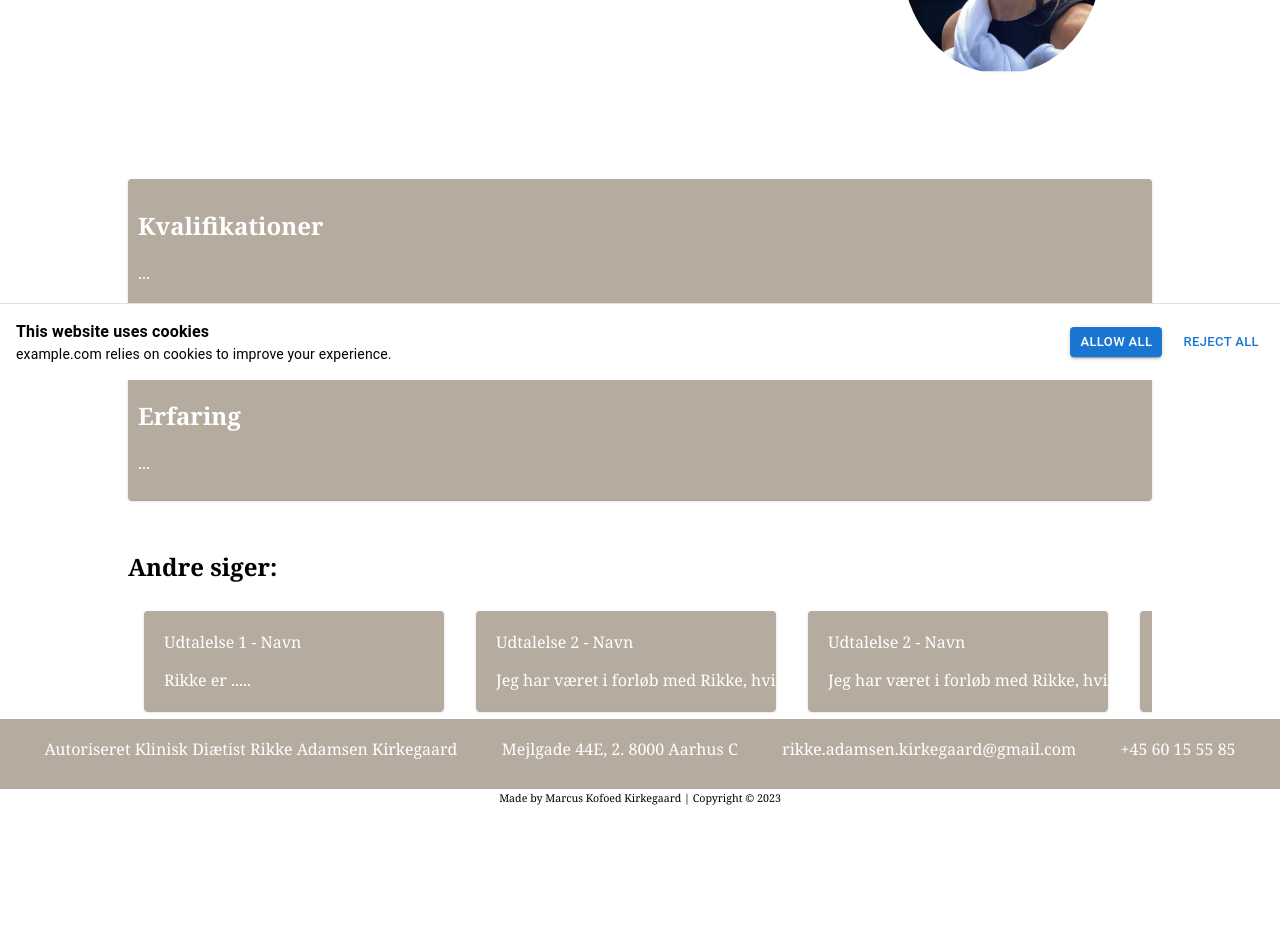
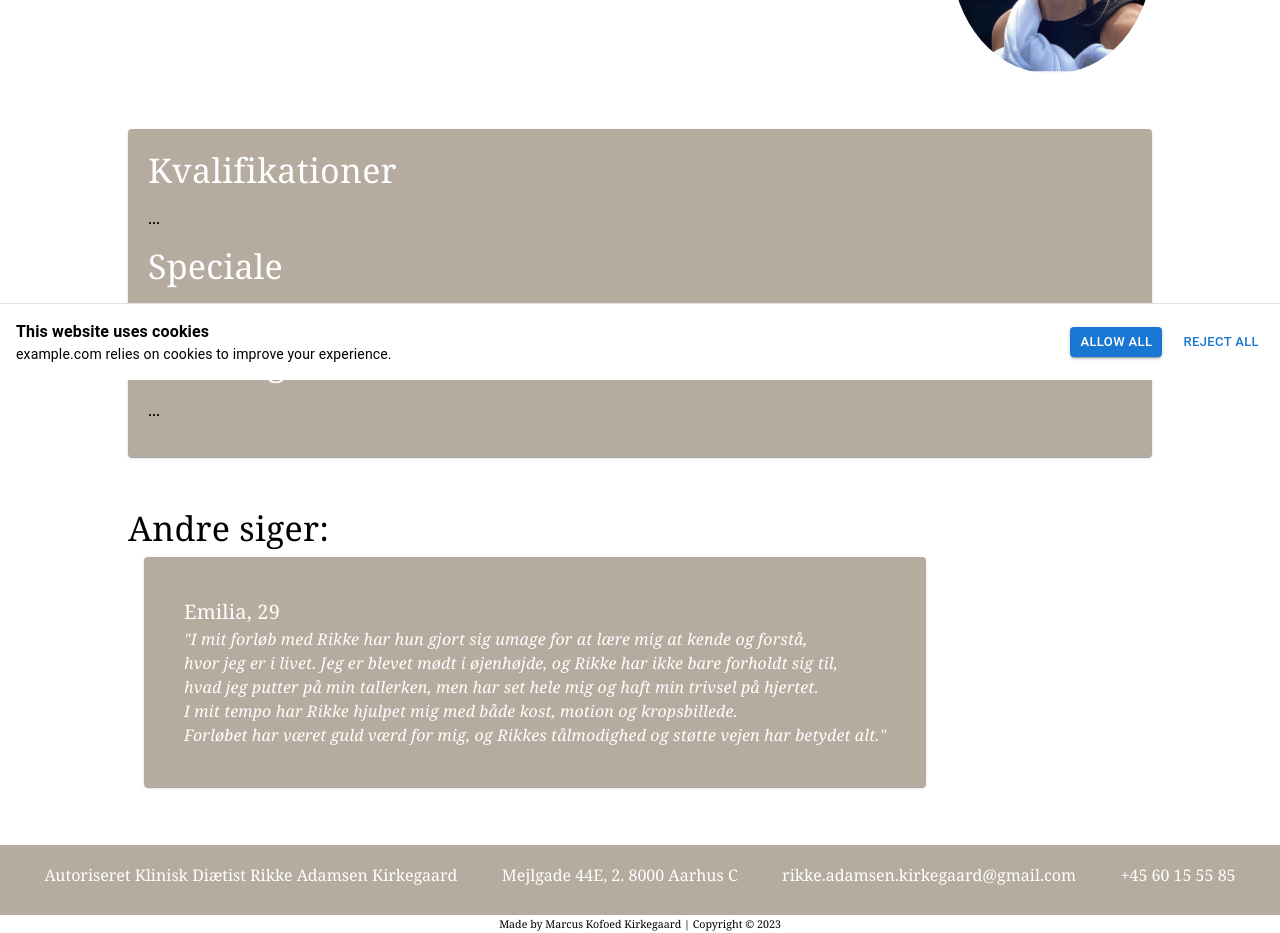
Before and after one commit to MarcusKofoedKirkegaard/rk_website, a React (Create React App) app: page /om-mig in a window 1280 px wide. Shown: the part 420-1353 px from the top of the page. Before the commit the page ends 1227 px from the top, so only its background shows below. Built offline with nearby package versions, Linux system fonts and the light colour scheme.

Commit message:
Unfished but polished

```diff
--- a/src/components/Footer.jsx
+++ b/src/components/Footer.jsx
@@ -7,7 +7,11 @@ const Footer = () => {
         <footer>
             <Box style={{display: 'flex', flexFlow: "wrap", justifyContent: 'space-evenly', paddingBottom: '10px'}}>
                 <span>Autoriseret Klinisk Diætist Rikke Adamsen Kirkegaard</span>
-                <span>Mejlgade 44E, 2. 8000 Aarhus C</span>
+                <span>
+                  <a target="_blank" href='https://www.google.com/maps/place/Mejlgade+44e,+8000+Aarhus/'>
+                    Mejlgade 44E, 2. 8000 Aarhus C
+                  </a>
+                </span>
                 <span><a href="mailto:rikke.adamsen.kirkegaard@gmail.com"> rikke.adamsen.kirkegaard@gmail.com</a></span>
                 <span><a href="tel:+4560155585">+45 60 15 55 85</a></span>
             </Box>
--- a/src/pages/Forløb/Forløb.tsx
+++ b/src/pages/Forløb/Forløb.tsx
@@ -4,7 +4,7 @@ import React from 'react';
 
 const Forløb: React.FunctionComponent = () => {
     return (
-        <Box sx={{width: "80%", margin: "auto", paddingTop: "85px"}}>
+        <Box sx={{width: "80%", margin: "auto", paddingTop: "85px", minHeight: "80vh"}}>
             <h1>Jeg tilbyder</h1>
             <Card >
 
--- a/src/pages/Hjem/Hjem.jsx
+++ b/src/pages/Hjem/Hjem.jsx
@@ -23,16 +23,16 @@ const Hjem = () => {
             </Box>
             <Box sx={{width: "80%", margin: "auto"}}>
 
-                <h2>Jeg tilbyder</h2>
+                {/* <h2>Jeg tilbyder</h2> */}
                 <Card sx={{
                     backgroundColor: ""
                 }}>
-                    hey
+
                     {/* <h2 style={{color: "white"}}>Jeg tilbyder...</h2> */}
                 </Card>
-                <h2>More</h2>
+                {/* <h2>More</h2> */}
                 <Card>
-                    <h2 style={{color: "white"}}>More...</h2>
+                    {/* <h2 style={{color: "white"}}>More...</h2> */}
                 </Card>
             </Box>
         </Box>
--- a/src/pages/Kontakt/Kontakt.tsx
+++ b/src/pages/Kontakt/Kontakt.tsx
@@ -1,4 +1,4 @@
-import { Box, Stack } from '@mui/material';
+import { Box, Stack, Typography } from '@mui/material';
 import RoomIcon from '@mui/icons-material/Room';
 import './Kontakt.css';
 import React from 'react';
@@ -9,6 +9,7 @@ import L from 'leaflet';
 import 'leaflet/dist/leaflet.css';
 import PlaceIcon from '@mui/icons-material/Place';
 import EmailIcon from '@mui/icons-material/Email';
+import PhoneIcon from '@mui/icons-material/Phone';
 
 const Kontakt: React.FunctionComponent = () => {
 
@@ -22,17 +23,24 @@ const Kontakt: React.FunctionComponent = () => {
     return (
         <Box sx={{width: "80%", margin: "auto", paddingTop: "85px"}}>
             <h1>Kontakt</h1>
-            <Box>
+            <Stack spacing={2}>
                 <p>Ønsker du at kontakte mig eller booke en samtale kan du kontakte mig på følgende vis:</p>
-                <Stack>
-                    <p> Tlf: <b><a href='tel:+4560155586'> +45 60 15 55 86</a></b></p>
+                <Stack direction="row" spacing={1}>
+                    <PhoneIcon/>
+                    <a href='tel:+4560155586'> <Typography fontFamily="inherit"> +45 60 15 55 86</Typography> </a>
                 </Stack>
-                <Stack direction="row">
+                <Stack direction="row" spacing={1}>
                     <EmailIcon/>
-                    <p> Email: <b><a href='mailto:rikke.adamsen.kirkegaard@gmail.com'> rikke.adamsen.kirkegaard@gmail.com</a></b></p>
+                    <a href='mailto:rikke.adamsen.kirkegaard@gmail.com'> <Typography fontFamily="inherit">rikke.adamsen.kirkegaard@gmail.com</Typography></a>
                 </Stack>
-                <Stack>
-                    <p>Find mig her:</p>
+                <Stack direction="row" spacing={1}>
+                    <PlaceIcon/>
+                    <Typography fontFamily="inherit" fontWeight="bold">Find mig her:</Typography>
+                    <a target="_blank" href='https://www.google.com/maps/place/Mejlgade+44e,+8000+Aarhus/'>
+                    <Typography fontFamily="inherit">Mejlgade 44E, 2. 8000 Aarhus C</Typography>
+                    </a>
+                </Stack>
+
                     <MapContainer
                         center={location}
                         zoom={12}
@@ -53,8 +61,8 @@ const Kontakt: React.FunctionComponent = () => {
                         </Marker>
 
                     </MapContainer>
-                </Stack>
-            </Box>
+
+            </Stack>
 
         </Box>
 
--- a/src/pages/OmMig/OmMig.tsx
+++ b/src/pages/OmMig/OmMig.tsx
@@ -1,16 +1,38 @@
-import { Box, Card, List, ListItem, Tab, Tabs } from '@mui/material';
+import { Box, Card, List, ListItem, Stack, Tab, Tabs, Typography } from '@mui/material';
 import './OmMig.css';
 import React from 'react';
 
 
-const StyledCard: React.FunctionComponent<{title: string, text: string}> = ({title, text}) =>{
+
+const udtalelse1 = () => {
+    const udtalelse = `"I mit forløb med Rikke har hun gjort sig umage for at lære mig at kende og forstå,`;
+    const ud2 = `hvor jeg er i livet. Jeg er blevet mødt i øjenhøjde, og Rikke har ikke bare forholdt sig til, `;
+    const ud3 = `hvad jeg putter på min tallerken, men har set hele mig og haft min trivsel på hjertet. `;
+    const ud4 = `I mit tempo har Rikke hjulpet mig med både kost, motion og kropsbillede.`;
+    const ud5 = `Forløbet har været guld værd for mig, og Rikkes tålmodighed og støtte vejen har betydet alt."`;
+
+    const myArray = new Array();
+    myArray.push(udtalelse);
+    myArray.push(ud2);
+    myArray.push(ud3);
+    myArray.push(ud4);
+    myArray.push(ud5);
+    return myArray;
+}
+
+const StyledCard: React.FunctionComponent<{title: string, text: string[]}> = ({title, text}) =>{
     return (
-        <Card sx={{padding: "20 px", marginBottom: "50px",
-                    backgroundColor: "#b5ab9e", minHeight: "100px",
-                    width: "300px", margin: "auto"}}>
+        <Card sx={{padding: "20px", marginBottom: "50px",
+                    backgroundColor: "#b5ab9e", minHeight: "100px", margin: "auto", "&:hover":{
+                        transform: "scale(1.01)"}, transition: "transform 0.3s ease-in-out"
+                    }} >
             <Box sx={{margin: "20px"}}>
-                <p style={{color: "white"}}>{title}</p>
-                <p style={{color: "white"}}>{text}</p>
+                <Typography fontFamily="inherit" fontSize="15pt" style={{color: "white"}}>{title}</Typography>
+                {text.map(segment => {
+                    return(
+                        <Typography fontFamily="inherit" fontStyle="italic" sx={{color: "white"}}>{segment}</Typography>
+                    );
+                })}
             </Box>
         </Card>
     );
@@ -23,53 +45,40 @@ const OmMig  = () => {
                 <div >
                     <h1>Hvem er jeg?</h1>
 
-                    <Box sx={{display: 'flex', flexFlow: "auto", marginBottom: "100px", paddingRight: "50px"}}>
-                        <p >
+                    <Stack direction="row" spacing={5} sx={{marginBottom: "50px"}}>
+                        <Typography fontFamily="inherit" fontSize="14pt">
                             Jeg er uddannet klinisk diætist fra Århus Universitet i 2008. Samme år er jeg autoriseret af Sundhedsstyrelsen.
                             Min autorisation betyder, at min vejledning bygger på videnskabelig evidens.
                             Til trods for min kliniske tilgang vil jeg fremhæve, at det ligger mig meget på sinde,
                             at jeg ser det hele menneske og nærer empati og nysgerrighed for den person jeg sidder overfor og møder dig der hvor du er.
-                        </p>
-
-                        <div style={{ verticalAlign: "middle"}}>
+                        </Typography>
+                        <Box>
                             <img src="images/small.png" alt="" width={"200px"} style={{borderRadius: "50%"}}/>
-                        </div>
-                    </Box>
-                    <Box sx={{margin: "10px 00px 50px 0px"}}>
-                        <Card id='info' sx={{color: "white"}}>
-                            <h2>Kvalifikationer</h2>
+                        </Box>
+                    </Stack>
+                    <Box >
+                        <Card  sx={{color: "white", padding: "20px", backgroundColor: "#b5ab9e"}}>
+                            <Typography fontFamily="inherit" variant='h4' >Kvalifikationer</Typography>
                             <p>...</p>
 
-                            <h2>Speciale</h2>
+                            <Typography fontFamily="inherit" variant='h4'>Speciale</Typography>
                             <p>...</p>
 
-                            <h2>Erfaring</h2>
+                            <Typography fontFamily="inherit" variant='h4'>Erfaring</Typography>
                             <p>...</p>
 
                         </Card>
                     </Box>
                 </div>
 
-                <Box>
-                    <h2>Andre siger:</h2>
+                <Box sx={{marginBottom: "50px", marginTop: "50px"}}>
+                    <Typography fontFamily="inherit" variant='h4'>Andre siger:</Typography>
                     <Tabs variant="scrollable" >
                         <ListItem>
-                             <StyledCard title="Udtalelse 1 - Navn" text="Rikke er ....."/>
+                             <StyledCard title="Emilia, 29" text={udtalelse1()}/>
                         </ListItem>
                         <ListItem>
-                            <StyledCard title="Udtalelse 2 - Navn" text="Jeg har været i forløb med Rikke, hvilket..."/>
-                        </ListItem>
-                        <ListItem>
-                            <StyledCard title="Udtalelse 2 - Navn" text="Jeg har været i forløb med Rikke, hvilket..."/>
-                        </ListItem>
-                        <ListItem>
-                            <StyledCard title="Udtalelse 2 - Navn" text="Jeg har været i forløb med Rikke, hvilket..."/>
-                        </ListItem>
-                        <ListItem>
-                            <StyledCard title="Udtalelse 2 - Navn" text="Jeg har været i forløb med Rikke, hvilket..."/>
-                        </ListItem>
-                        <ListItem>
-                            <StyledCard title="Udtalelse 2 - Navn" text="Jeg har været i forløb med Rikke, hvilket..."/>
+                            {/* <StyledCard title="Udtalelse 2 - Navn" text="Jeg har været i forløb med Rikke, hvilket..."/> */}
                         </ListItem>
                     </Tabs>
                 </Box>
```
